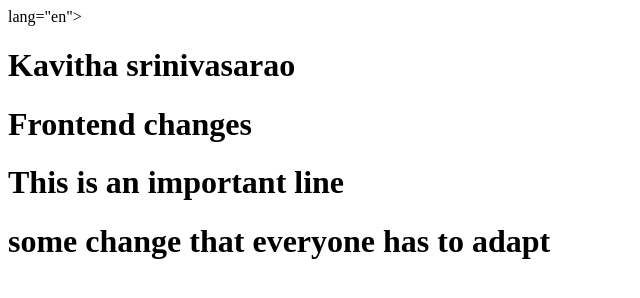
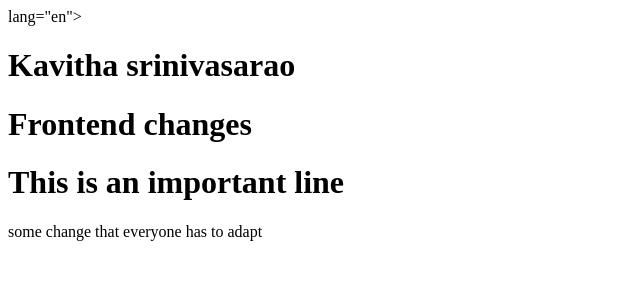
Before and after one commit to KavithaSPR/samplerepo, a plain HTML site: page index.html in a window 1280 px wide. Shown: the whole page, without its empty margins (0-640 px from the left). Drawn offline with Linux system fonts and the light colour scheme.

Commit message:
Update index.html

```diff
--- a/index.html
+++ b/index.html
@@ -8,6 +8,6 @@
     <body><h1>Kavitha srinivasarao</h1>
         <h1>Frontend changes</h1>
         <h1>This is an important line</h1>
-        <h1>some change that everyone has to adapt</h1>
+        some change that everyone has to adapt
     </body>
 </html>
```
